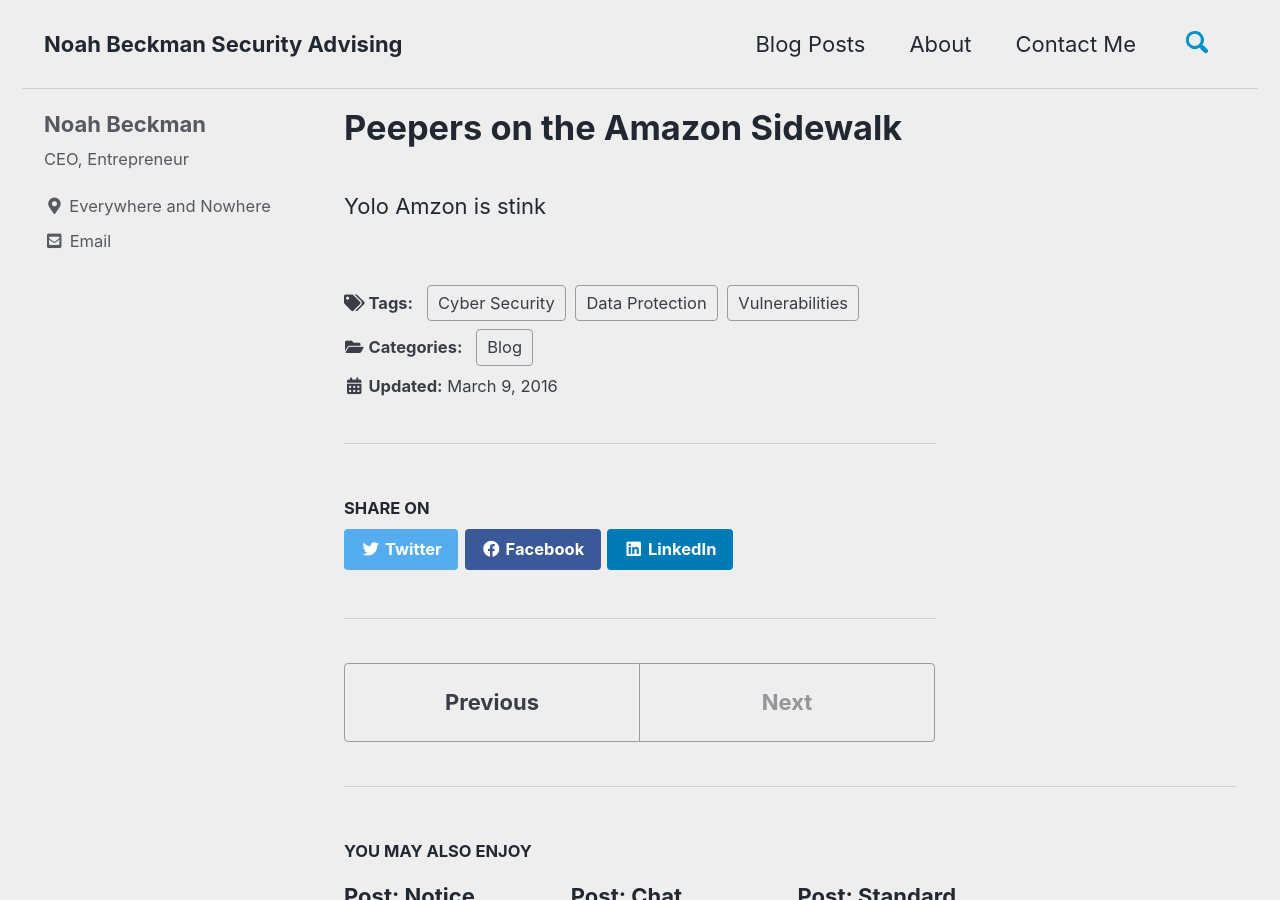
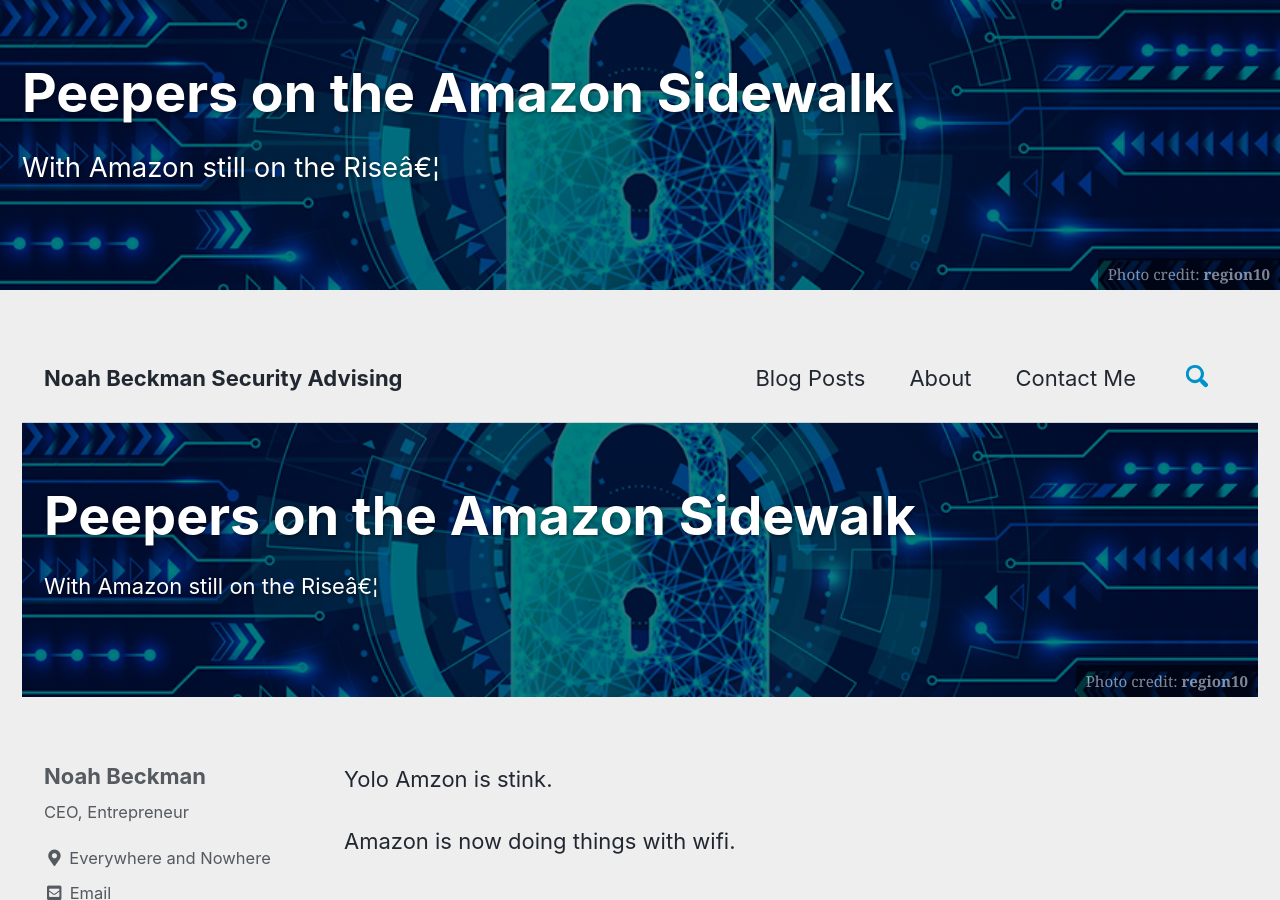
Before and after one commit to CyberM00se/Website, a Jekyll site: the page built from _posts/2021-6-8-Amazon-Sidewalk.md, in a window 1280 px wide and 900 px high. Built offline with Jekyll 4.4.1, drawn with Linux system fonts in a browser that asks for light colours; cached includes are drawn as plain includes.

Commit message:
Update 2021-6-8-Amazon-Sidewalk.md

```diff
--- a/_posts/2021-6-8-Amazon-Sidewalk.md
+++ b/_posts/2021-6-8-Amazon-Sidewalk.md
@@ -8,12 +8,14 @@
   - Vulnerabilities
   - Data Protection
 
-
-overlay_image: /assets/images/cyberheader.jpg
-overlay_filter: 0.5 # same as adding an opacity of 0.5 to a black background
-caption: "Photo credit: [**region10**](https://www.region10.org/programs/cybersecurity/overview/)"
 excerpt: "With Amazon still on the Rise..."
+header:
+  overlay_image: /assets/images/cyberheader.jpg
+  overlay_filter: 0.5 # same as adding an opacity of 0.5 to a black background
+  caption: "Photo credit: [**region10**](https://www.region10.org/programs/cybersecurity/overview/)"
 
 ---
 
-Yolo Amzon is stink
+Yolo Amzon is stink.
+
+Amazon is now doing things with wifi.
```
